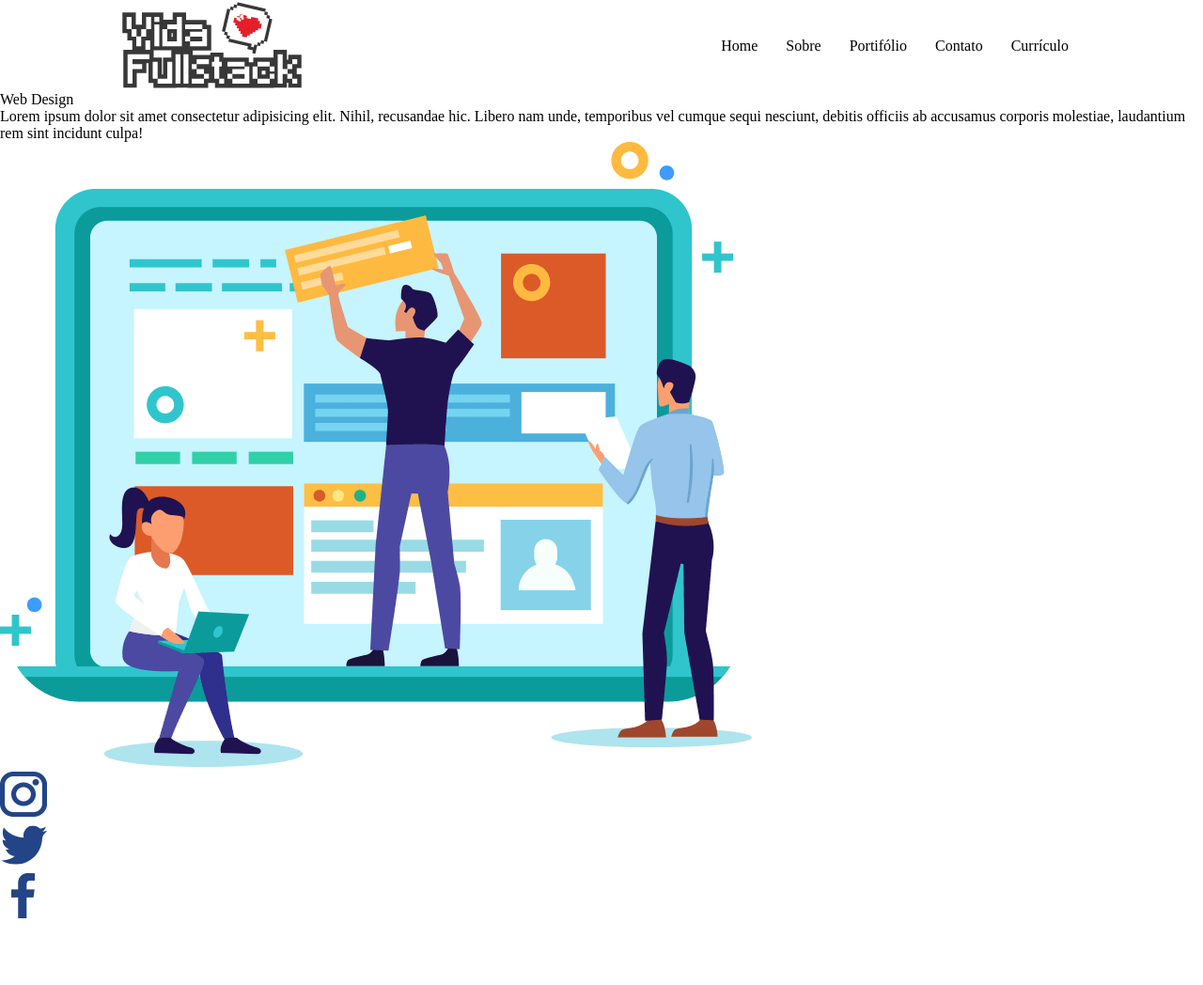
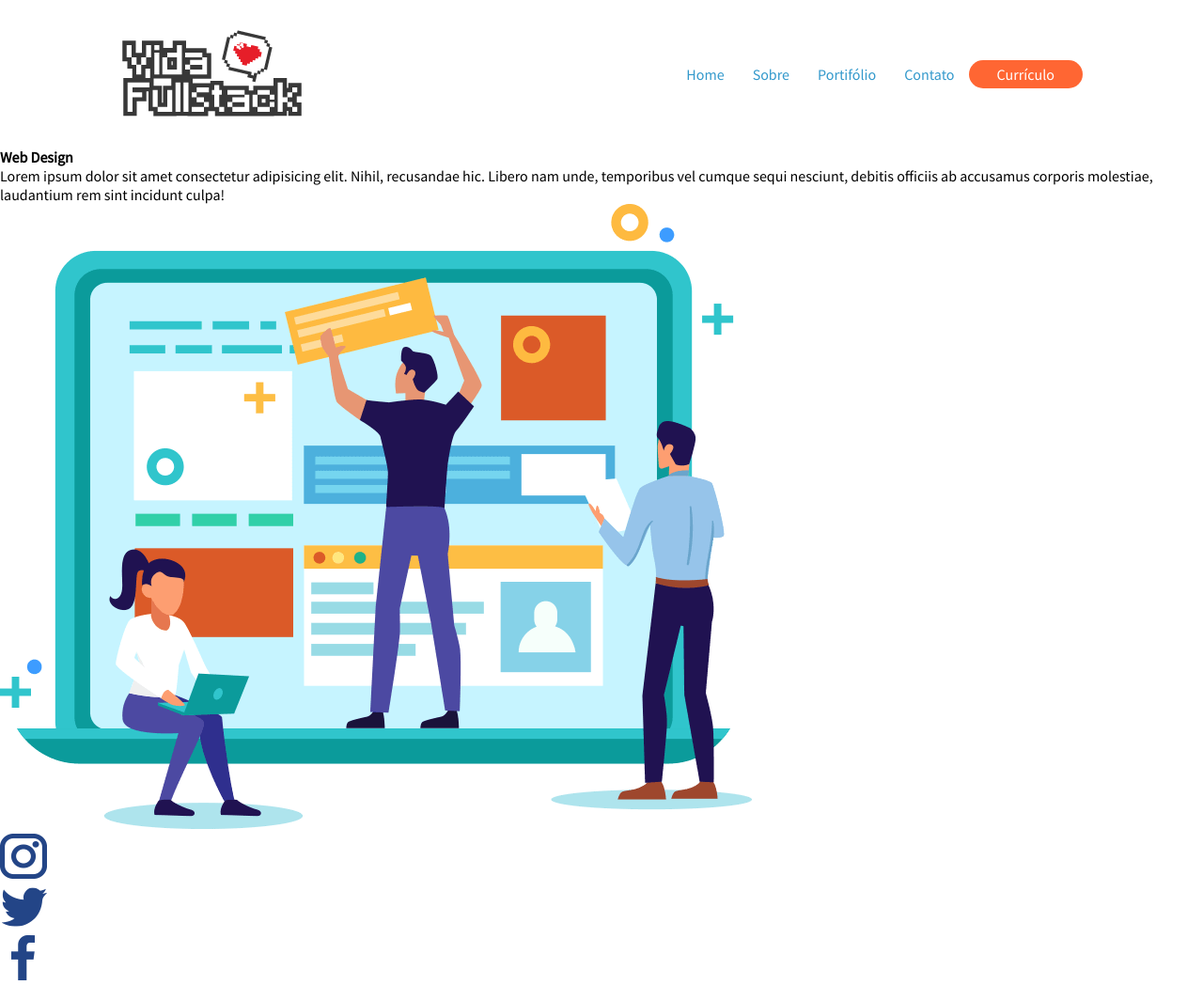
Before and after one commit to AFONSOEIRAS/hands-on-1-vidafullstack, a plain HTML site: page index.html in a window 1280 px wide. Shown: the whole page at 94% size. Before the commit the page ends 982 px from the top, so only its background shows below. Drawn offline with Linux system fonts and the light colour scheme.

Commit message:
Término do Menu header

```diff
--- /dev/null
+++ b/assets/css/buttons.css
@@ -0,0 +1,9 @@
+.btn{
+  padding: 5px 30px;
+  border-radius: 20px;
+}
+
+.btn.btn-laranja{
+background: #ff6633;
+color: #fff;
+}
--- a/assets/css/header.css
+++ b/assets/css/header.css
@@ -1,6 +1,6 @@
 header{
   width: 1024px;
-  margin: 0 auto;
+  margin: 30px auto;
 
   display: flex;
   flex-direction: row;
@@ -11,9 +11,11 @@ header{
 header nav ul{
   display: flex;
   flex-direction: row;
+  align-items: center;
   list-style: none;
 }
 
-header nav ul li{
+header nav ul li a{
   padding: 0 15px;
+  color: #3399CC;
 }
--- a/assets/css/style.css
+++ b/assets/css/style.css
@@ -1,9 +1,17 @@
+/* Fonts */
+@import url('https://fonts.googleapis.com/css2?family=Source+Sans+Pro:wght@200;300;400&display=swap');
+/* Componets*/
 @import 'header.css';
+@import 'buttons.css';
+
+/* Reset CSS*/
 *{
   margin: 0;
   padding: 0;
   border: 0;
   font-size: 100%;
-  font: inherit;
+  font-family: 'Source Sans Pro', sans-serif;
   vertical-align: baseline;
+  text-decoration: none;
+
 }
--- a/index.html
+++ b/index.html
@@ -18,11 +18,11 @@
     <!-- Menu do Site -->
     <nav>
       <ul>
-        <li>Home</li>
-        <li>Sobre</li>
-        <li>Portifólio</li>
-        <li>Contato</li>
-        <li>Currículo</li>
+        <li><a href="#">Home</a></li>
+        <li><a href="#">Sobre</a></li>
+        <li><a href="#">Portifólio</a></li>
+        <li><a href="#">Contato</a></li>
+        <li><a href="#" class="btn btn-laranja">Currículo</a></li>
       </ul>
     </nav>
     <!-- End Menu do Site -->
```
